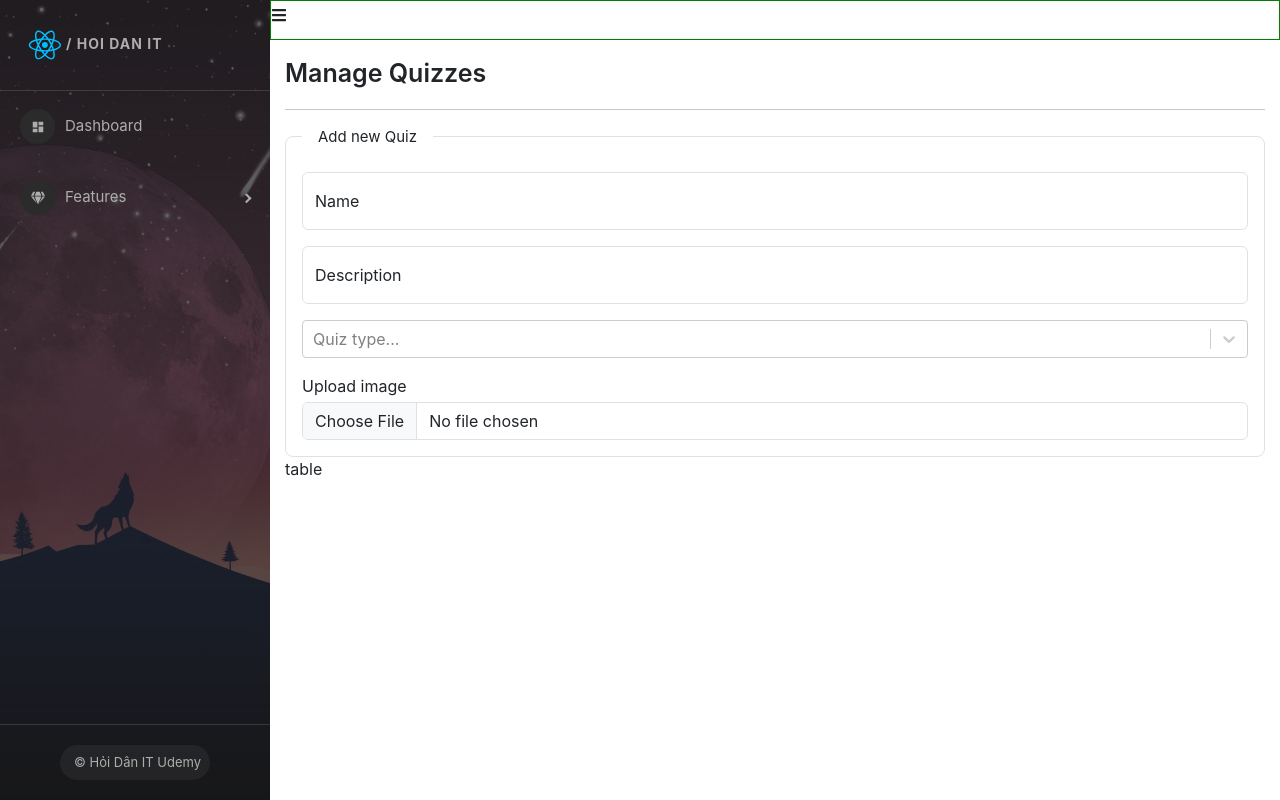
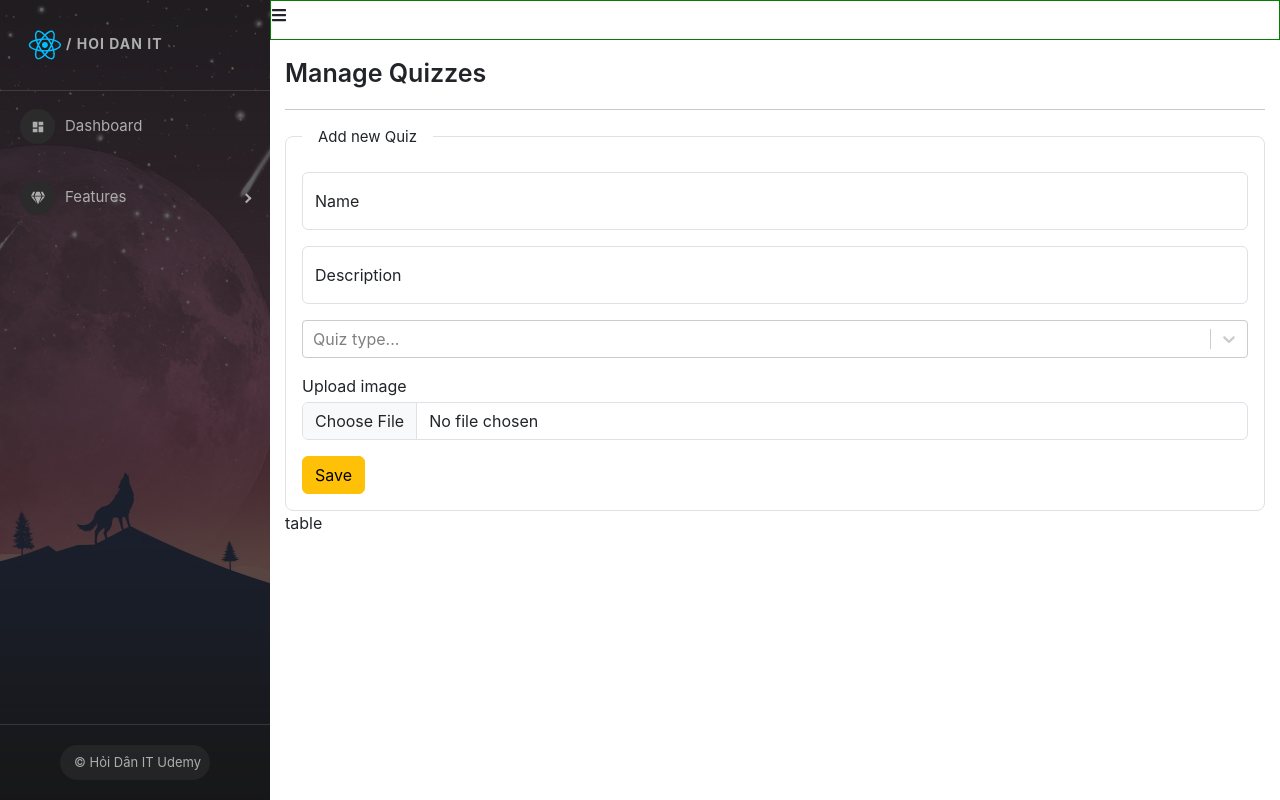
Before and after one commit to HungNguyen-89/test-demo-react, a React (Create React App) app: page /admins/manage-quizzes in a window 1280 px wide. Built offline with nearby package versions, Linux system fonts and the light colour scheme.

Commit message:
video#90

```diff
--- a/src/components/Admin/Content/Quiz/ManageQuiz.js
+++ b/src/components/Admin/Content/Quiz/ManageQuiz.js
@@ -1,6 +1,8 @@
 import "./ManageQuiz.scss";
 import Select from "react-select";
 import { useState } from "react";
+import { postCreateNewQuiz } from "../../../../services/apiServices";
+import { toast } from "react-toastify";
 
 const options = [
   { value: "EASY", label: "EASY" },
@@ -11,9 +13,31 @@ const options = [
 const ManageQuiz = (props) => {
   const [name, setName] = useState("");
   const [description, setDescription] = useState("");
-  const [type, setType] = useState("EASY");
+  const [type, setType] = useState("");
   const [image, setImage] = useState(null);
-  const handleChangeFile = (e) => {};
+
+  const handleChangeFile = (e) => {
+    if (e.target && e.target.files && e.target.files[0]) {
+      setImage(e.target.files[0]);
+    }
+  };
+
+  const handleSubmitQuiz = async () => {
+    //validate
+    if (!name || !description) {
+      toast.error("Name/Description is required");
+      return;
+    }
+    let res = await postCreateNewQuiz(description, name, type?.value, image);
+    if (res && res.EC === 0) {
+      toast.success(res.EM);
+      setName("");
+      setDescription("");
+      setImage(null);
+    } else {
+      toast.error(res.EM);
+    }
+  };
 
   return (
     <div className="quiz-container">
@@ -22,7 +46,7 @@ const ManageQuiz = (props) => {
       <div className="add-new">
         <fieldset className="border rounded-3 p-3">
           <legend className="float-none w-auto px-3">Add new Quiz</legend>
-          <div class="form-floating mb-3">
+          <div className="form-floating mb-3">
             <input
               type="text"
               className="form-control"
@@ -32,7 +56,7 @@ const ManageQuiz = (props) => {
             />
             <label>Name</label>
           </div>
-          <div class="form-floating">
+          <div className="form-floating">
             <input
               type="text"
               className="form-control"
@@ -44,8 +68,8 @@ const ManageQuiz = (props) => {
           </div>
           <div className="my-3">
             <Select
-              // value={selectedOption}
-              // onChange={this.handleChange}
+              defaultValue={type}
+              onChange={setType}
               options={options}
               placeholder={"Quiz type..."}
             />
@@ -58,6 +82,14 @@ const ManageQuiz = (props) => {
               onChange={(e) => handleChangeFile(e)}
             />
           </div>
+          <div className="mt-3">
+            <button
+              className="btn btn-warning"
+              onClick={() => handleSubmitQuiz()}
+            >
+              Save
+            </button>
+          </div>
         </fieldset>
       </div>
       <div className="list-detail">table</div>
--- a/src/services/apiServices.js
+++ b/src/services/apiServices.js
@@ -64,6 +64,16 @@ const postSubmitQuiz = (data) => {
   return axios.post(`/api/v1/quiz-submit`, { ...data });
 };
 
+const postCreateNewQuiz = (description, name, difficulty, image) => {
+  const data = new FormData();
+  data.append("description", description);
+  data.append("name", name);
+  data.append("difficulty", difficulty);
+  data.append("quizImage", image);
+
+  return axios.post("api/v1/quiz", data);
+};
+
 export {
   postCreateNewUser,
   getAllUsers,
@@ -75,4 +85,5 @@ export {
   getQuizByUser,
   getDataQuiz,
   postSubmitQuiz,
+  postCreateNewQuiz,
 };
```
